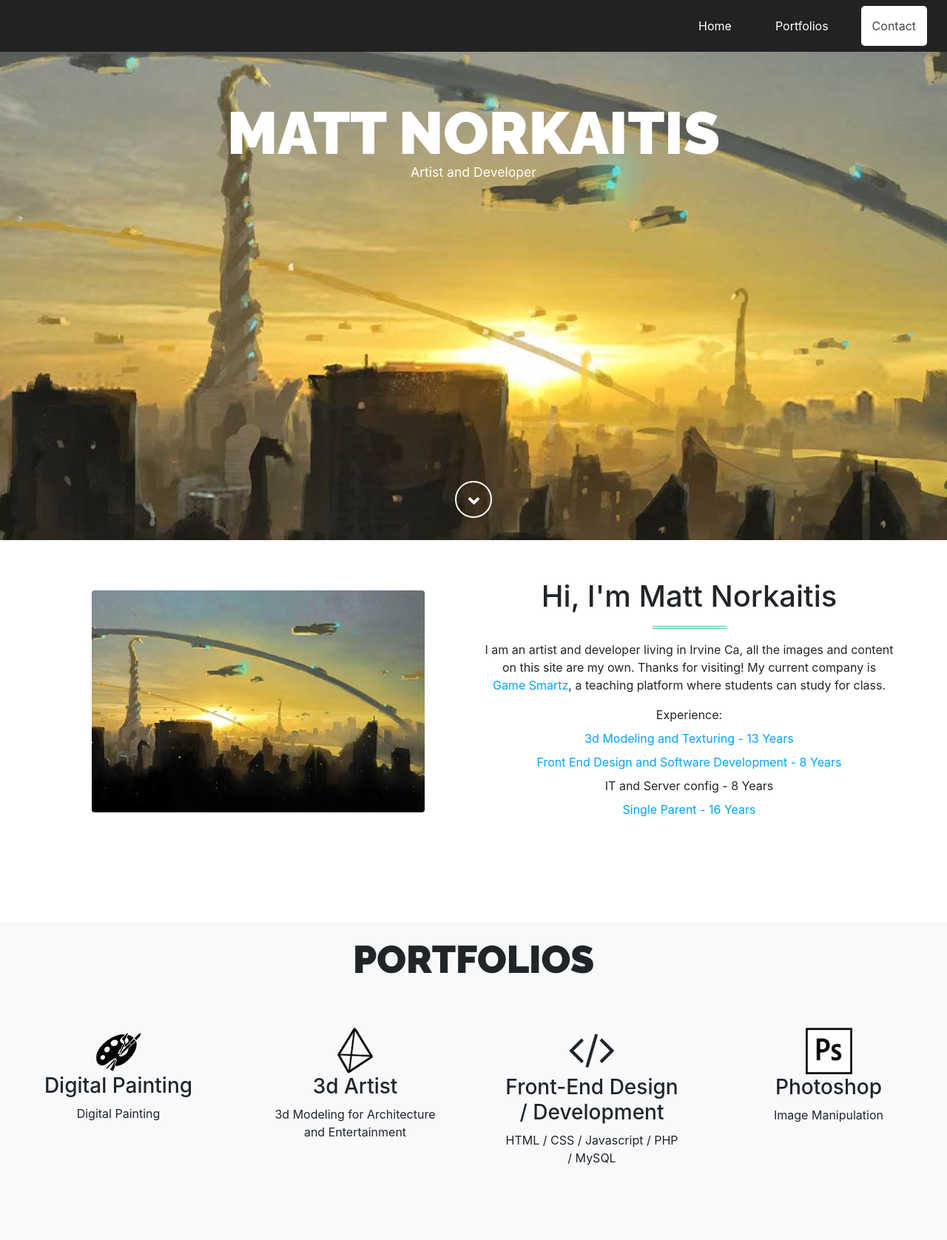
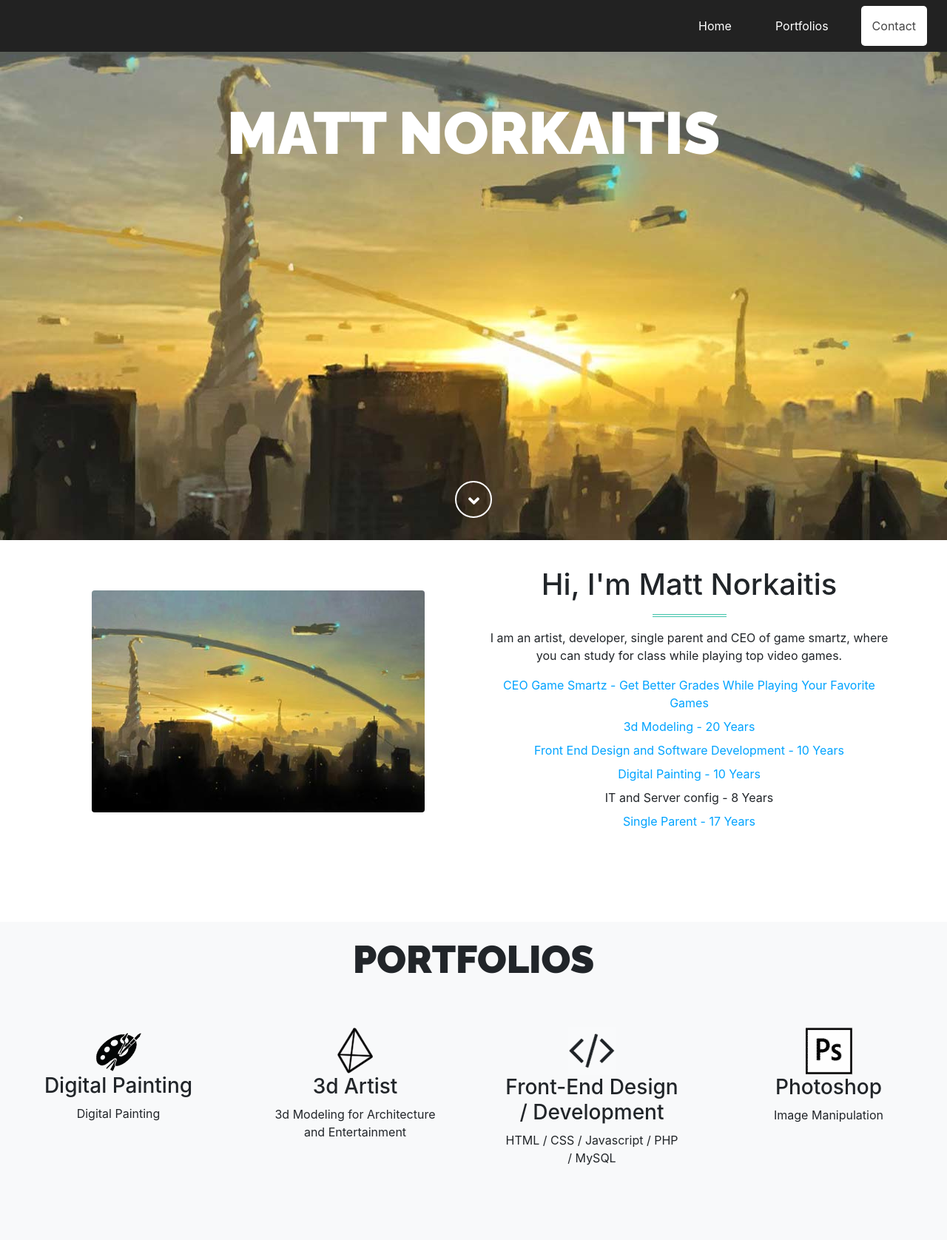
Before and after one commit to gamesmartz/3D-Portfolio, a PHP site: page / in a window 1280 px wide. Shown: the top 1676 px of the page at 74% size. Run offline with PHP 8.4, Linux system fonts and the light colour scheme; some libraries are stand-ins or nearby versions.

Commit message:
updated wording on all pages

```diff
--- a/index.php
+++ b/index.php
@@ -12,7 +12,6 @@
       <div class="row h-100">
         <div class="col-12 my-auto text-center text-white">
           <div class="header-title">Matt Norkaitis</div>
-          <div style="font-size: 1.1em;" class="masthead-subtitle">Artist and Developer</div>
         </div>
       </div>
     </div>
@@ -43,12 +42,13 @@
         <div class="col-lg-6 my-auto">
          <h1>Hi, I'm Matt Norkaitis</h1>
           <hr class="colored">
-            <p>I am an artist and developer living in Irvine Ca, all the images and content on this site are my own. Thanks for visiting!  My current company is <a style="color: #00A3FF" href="https://gamesmartz.com">Game Smartz</a>, a teaching platform where students can study for class.</p>
-            <p style="margin-bottom: 0.5rem;">Experience:
-            <p style="margin-bottom: 0.5rem;"><a style="color: #00A3FF;" href="3d-artist">3d Modeling and Texturing - 13 Years</a></p>
-            <p style="margin-bottom: 0.5rem;"><a style="color: #00A3FF;" href="front-end-dev">Front End Design and Software Development - 8 Years</a></p>
+            <p>I am an artist, developer, single parent and CEO of game smartz, where you can study for class while playing top video games.</p>
+            <p style="margin-bottom: 0.5rem;"><a style="color: #00A3FF;" href="https://gamesmartz.com/">CEO Game Smartz - Get Better Grades While Playing Your Favorite Games</a></p>
+            <p style="margin-bottom: 0.5rem;"><a style="color: #00A3FF;" href="3d-artist">3d Modeling - 20 Years</a></p>
+            <p style="margin-bottom: 0.5rem;"><a style="color: #00A3FF;" href="front-end-dev">Front End Design and Software Development - 10 Years</a></p>
+            <p style="margin-bottom: 0.5rem;"><a style="color: #00A3FF;" href="digital-painting">Digital Painting - 10 Years</a></p>
             <p style="margin-bottom: 0.5rem;">IT and Server config - 8 Years</p>
-            <p style="margin-bottom: 0.5rem;"><a style="color: #00A3FF;" href="s-parent">Single Parent - 16 Years</a></p>
+            <p style="margin-bottom: 0.5rem;"><a style="color: #00A3FF;" href="s-parent">Single Parent - 17 Years</a></p>
 
 
         </div>
--- a/photoshop-wizardry.php
+++ b/photoshop-wizardry.php
@@ -16,7 +16,7 @@
       </div>
 
       <?php //Titles ?>
-    <h2 class="thick-bold-raleway portfolio-titles">Photoshop Manipulation</h2>
+    <h2 class="thick-bold-raleway portfolio-titles">Product Concept</h2>
     <hr class="colored">
     <div class="position-relative">
 
@@ -36,7 +36,7 @@
           <a href="https://youtu.be/rjCspcflgOU"><img src="assets/img/photo-manipulation-photoshop.jpg" alt="" style="width: 100%;"></a>
           <div class="caption">
             <div class="caption-text">
-              <span class="text-category">Photoshop Manipulation</span>
+              <span class="text-category">Product Concept</span>
             </div>
             <div class="caption-bg"></div>
           </div>
```
Also changed, not shown: 3d-artist.php (+3 -21 lines), front-end-dev.php (+2 -5 lines).
